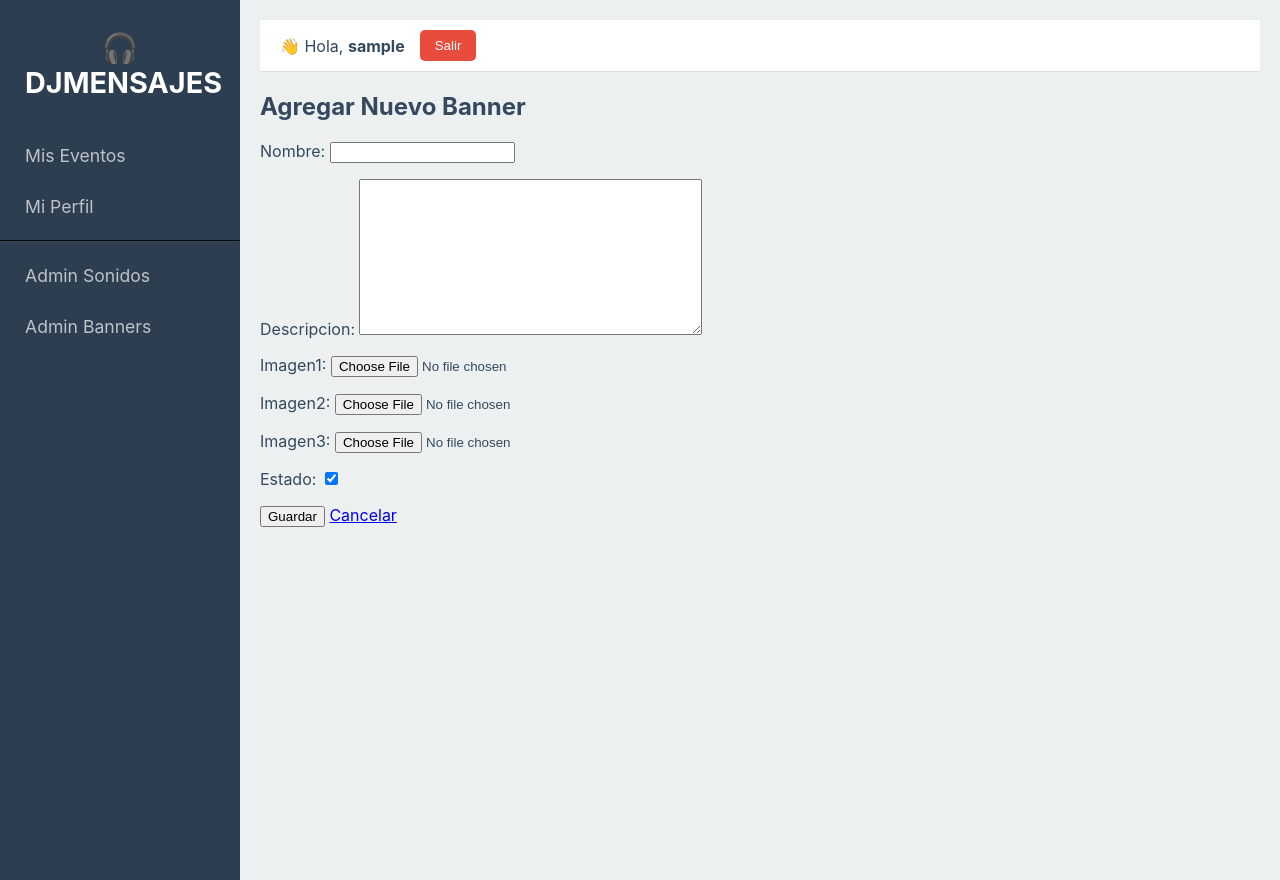
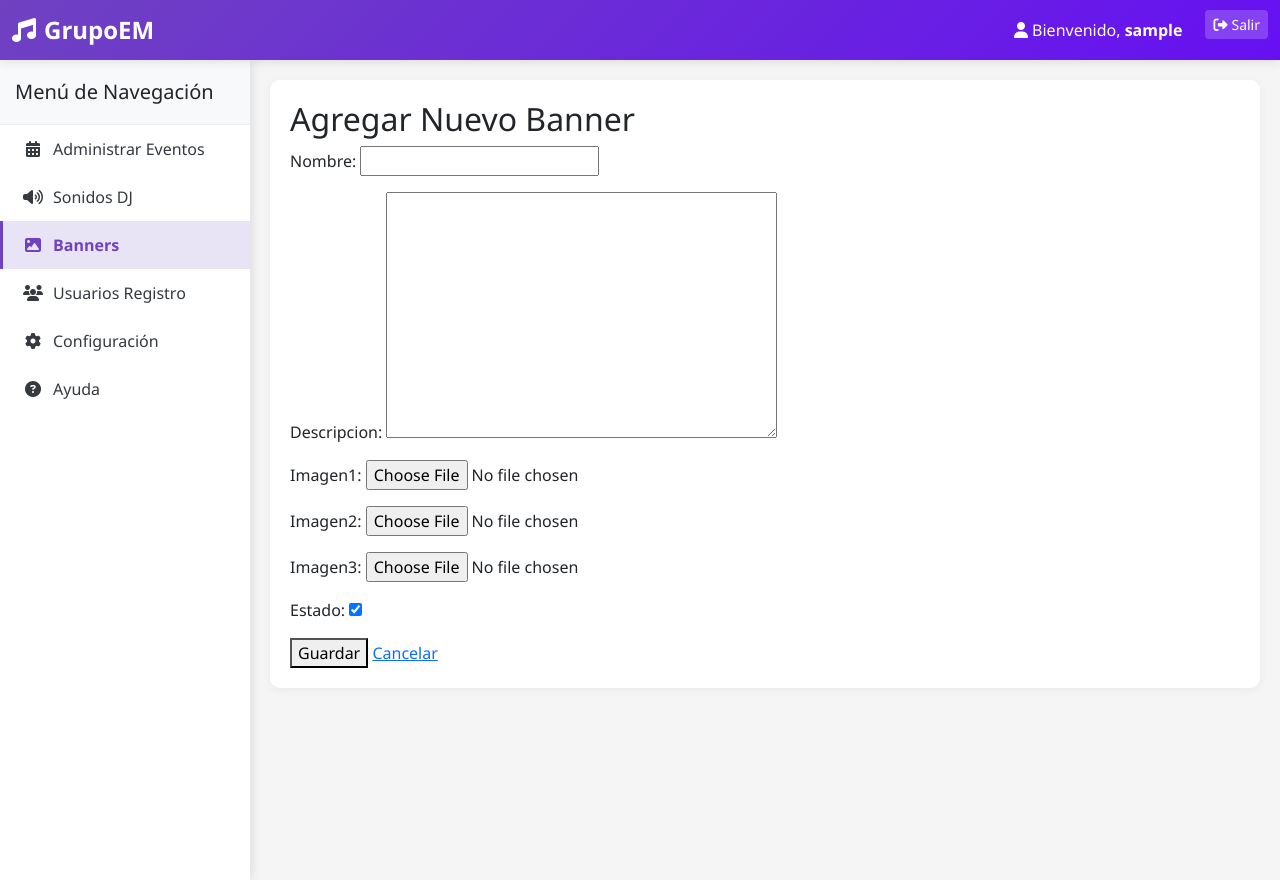
Before and after one commit to Code-Tech-Software/DJMENSAJES, a Django app: page /eventos/banners/nuevo/ in a window 1280 px wide. Run offline with Django 5.2, Linux system fonts and the light colour scheme; the visitor is signed in with stand-in values (Sample User, id 1); some libraries are stand-ins or nearby versions.

Commit message:
empieza el disenos

```diff
--- a/templates/base.html
+++ b/templates/base.html
@@ -4,208 +4,353 @@
     <meta charset="UTF-8">
     <meta name="viewport" content="width=device-width, initial-scale=1.0">
     <title>{% block title %}DJMENSAJES{% endblock %}</title>
-
+    <!-- Bootstrap 5 CSS -->
+    <link href="https://cdn.jsdelivr.net/npm/bootstrap@5.3.0-alpha1/dist/css/bootstrap.min.css" rel="stylesheet">
+    <!-- Font Awesome para iconos -->
+    <link rel="stylesheet" href="https://cdnjs.cloudflare.com/ajax/libs/font-awesome/6.4.0/css/all.min.css">
     <style>
-        /* --- Reset Básico y Fuentes --- */
         :root {
-            --primary-color: #2c3e50; /* Azul oscuro */
-            --secondary-color: #3498db; /* Azul brillante */
-            --light-gray: #ecf0f1;
-            --text-color: #34495e;
-            --sidebar-width: 240px;
+            --primary-color: #6f42c1;
+            --secondary-color: #6610f2;
+            --dark-color: #343a40;
+            --light-color: #f8f9fa;
+            --sidebar-width: 250px;
+            --navbar-height: 60px;
         }
 
         body {
-            margin: 0;
-            font-family: -apple-system, BlinkMacSystemFont, "Segoe UI", Roboto, "Helvetica Neue", Arial, sans-serif;
-            background-color: var(--light-gray);
-            color: var(--text-color);
-            transition: margin-left 0.3s ease;
+            font-family: 'Segoe UI', Tahoma, Geneva, Verdana, sans-serif;
+            background-color: #f5f5f5;
+            padding-top: var(--navbar-height);
         }
 
-        /* --- Diseño Principal (Sidebar + Contenido) --- */
-        .sidebar {
-            height: 100%;
-            width: var(--sidebar-width);
+        /* Navbar styles */
+        .navbar-custom {
+            background: linear-gradient(135deg, var(--primary-color), var(--secondary-color));
+            box-shadow: 0 2px 10px rgba(0, 0, 0, 0.1);
+            height: var(--navbar-height);
             position: fixed;
-            z-index: 1000;
             top: 0;
             left: 0;
-            background-color: var(--primary-color);
-            overflow-x: hidden;
-            padding-top: 20px;
-            transition: transform 0.3s ease;
+            right: 0;
+            z-index: 1030;
         }
 
+        .navbar-brand {
+            font-weight: 700;
+            font-size: 1.5rem;
+            color: white !important;
+        }
+
+        .navbar-toggler {
+            border: none;
+            color: white;
+        }
+
+        .navbar-toggler:focus {
+            box-shadow: none;
+        }
+
+        .user-info {
+            color: white;
+            margin-right: 15px;
+        }
+
+        .btn-logout {
+            background-color: rgba(255, 255, 255, 0.2);
+            border: none;
+            color: white;
+            transition: all 0.3s;
+        }
+
+        .btn-logout:hover {
+            background-color: rgba(255, 255, 255, 0.3);
+        }
+
+        /* Sidebar styles */
+        .sidebar {
+            position: fixed;
+            top: var(--navbar-height);
+            left: 0;
+            width: var(--sidebar-width);
+            height: calc(100vh - var(--navbar-height));
+            background-color: white;
+            box-shadow: 2px 0 10px rgba(0, 0, 0, 0.1);
+            transition: all 0.3s;
+            z-index: 1020;
+            overflow-y: auto;
+        }
+
+        .sidebar.collapsed {
+            transform: translateX(-100%);
+        }
+
+        .sidebar-header {
+            padding: 20px 15px;
+            border-bottom: 1px solid #eee;
+            background-color: var(--light-color);
+        }
+
+        .sidebar-menu {
+            list-style: none;
+            padding: 0;
+            margin: 0;
+        }
+
+        .sidebar-menu li {
+            margin: 0;
+        }
+
+        .sidebar-menu a {
+            display: flex;
+            align-items: center;
+            padding: 12px 20px;
+            color: var(--dark-color);
+            text-decoration: none;
+            transition: all 0.3s;
+            border-left: 3px solid transparent;
+        }
+
+        .sidebar-menu a:hover {
+            background-color: rgba(111, 66, 193, 0.1);
+            border-left: 3px solid var(--primary-color);
+            color: var(--primary-color);
+        }
+
+        .sidebar-menu a.active {
+            background-color: rgba(111, 66, 193, 0.15);
+            border-left: 3px solid var(--primary-color);
+            color: var(--primary-color);
+            font-weight: 600;
+        }
+
+        .sidebar-menu i {
+            margin-right: 10px;
+            width: 20px;
+            text-align: center;
+        }
+
+        /* Main content */
         .main-content {
             margin-left: var(--sidebar-width);
             padding: 20px;
-            transition: margin-left 0.3s ease;
+            transition: all 0.3s;
         }
 
-        /* --- Estilos del Sidebar --- */
-        .sidebar-header {
-            padding: 10px 25px;
-            text-align: center;
+        .main-content.expanded {
+            margin-left: 0;
         }
 
-        .sidebar-header a {
-            color: white;
-            font-size: 1.8em;
-            text-decoration: none;
-            font-weight: bold;
-        }
+        /* Responsive adjustments */
+        @media (max-width: 992px) {
+            .sidebar {
+                transform: translateX(-100%);
+            }
 
-        .sidebar-nav {
-            list-style: none;
-            padding: 20px 0;
-            margin: 0;
-        }
+            .sidebar.show {
+                transform: translateX(0);
+            }
 
-        .sidebar-nav li a {
-            padding: 15px 25px;
-            text-decoration: none;
-            font-size: 1.1em;
-            color: #bdc3c7;
-            display: block;
-            transition: background-color 0.2s, color 0.2s;
-        }
-
-        .sidebar-nav li a:hover {
-            background-color: var(--secondary-color);
-            color: white;
-        }
-
-        /* --- Estilos del Topbar (Barra Superior) --- */
-        .topbar {
-            background-color: white;
-            padding: 10px 20px;
-            border-bottom: 1px solid #ddd;
-            display: flex;
-            justify-content: space-between;
-            align-items: center;
-            margin-bottom: 20px;
-        }
-
-        .user-info {
-            display: flex;
-            align-items: center;
-            gap: 15px;
-        }
-
-        .user-info form {
-            margin: 0;
-        }
-
-        .user-info button {
-            background-color: #e74c3c;
-            color: white;
-            border: none;
-            padding: 8px 15px;
-            border-radius: 5px;
-            cursor: pointer;
-            transition: background-color 0.2s;
-        }
-
-        .user-info button:hover {
-            background-color: #c0392b;
-        }
-
-        /* --- Botón de Menú (Hamburguesa) --- */
-        .menu-toggle {
-            display: none; /* Oculto en pantallas grandes */
-            font-size: 2em;
-            background: none;
-            border: none;
-            cursor: pointer;
-            color: var(--text-color);
-        }
-
-        /* --- Lógica Responsive --- */
-        @media (max-width: 768px) {
-            .sidebar {
-                transform: translateX(-100%); /* Oculta el sidebar fuera de la pantalla */
-            }
             .main-content {
                 margin-left: 0;
             }
-            .menu-toggle {
-                display: block; /* Muestra el botón en pantallas pequeñas */
-            }
-            /* Clase que se añade con JS para mostrar el sidebar */
-            body.sidebar-open .sidebar {
-                transform: translateX(0);
-            }
+        }
+
+        /* Overlay for mobile */
+        .sidebar-overlay {
+            position: fixed;
+            top: 0;
+            left: 0;
+            right: 0;
+            bottom: 0;
+            background-color: rgba(0, 0, 0, 0.5);
+            z-index: 1015;
+            display: none;
+        }
+
+        .sidebar-overlay.show {
+            display: block;
+        }
+
+        /* Custom card for content */
+        .content-card {
+            background-color: white;
+            border-radius: 10px;
+            box-shadow: 0 2px 10px rgba(0, 0, 0, 0.05);
+            padding: 20px;
+            margin-bottom: 20px;
         }
     </style>
 </head>
 <body>
+    <!-- Navbar -->
+    <nav class="navbar navbar-expand-lg navbar-custom">
+        <div class="container-fluid">
+            <!-- Botón para abrir/cerrar sidebar en móviles -->
+            <button class="navbar-toggler me-2" type="button" id="sidebarToggle">
+                <i class="fas fa-bars"></i>
+            </button>
 
-    <aside class="sidebar">
+            <a class="navbar-brand" href="{% url 'home' %}">
+                <i class="fas fa-music me-2"></i>GrupoEM
+            </a>
+
+            <button class="navbar-toggler" type="button" data-bs-toggle="collapse" data-bs-target="#navbarNav">
+                <i class="fas fa-ellipsis-v"></i>
+            </button>
+
+            <div class="collapse navbar-collapse" id="navbarNav">
+                <ul class="navbar-nav ms-auto">
+                    {% if user.is_authenticated %}
+                    <li class="nav-item">
+                        <span class="user-info nav-link">
+                            <i class="fas fa-user me-1"></i>Bienvenido, <strong>{{ user.username }}</strong>
+                        </span>
+                    </li>
+                    <li class="nav-item">
+                        <form method="post" action="{% url 'logout' %}" class="d-inline">
+                            {% csrf_token %}
+                            <button type="submit" class="btn btn-logout btn-sm">
+                                <i class="fas fa-sign-out-alt me-1"></i>Salir
+                            </button>
+                        </form>
+                    </li>
+                    {% else %}
+                    <li class="nav-item">
+                        <a class="nav-link text-white" href="{% url 'login' %}">
+                            <i class="fas fa-sign-in-alt me-1"></i>Entrar
+                        </a>
+                    </li>
+                    {% endif %}
+                </ul>
+            </div>
+        </div>
+    </nav>
+
+    <!-- Overlay para móviles -->
+    <div class="sidebar-overlay" id="sidebarOverlay"></div>
+
+    <!-- Sidebar -->
+    <div class="sidebar" id="sidebar">
         <div class="sidebar-header">
-            <a href="{% url 'home' %}">🎧 DJMENSAJES</a>
+            <h5 class="mb-0">Menú de Navegación</h5>
         </div>
-        <ul class="sidebar-nav">
-            {% if user.is_authenticated %}
-                <li><a href="{% url 'mis_eventos' %}">Mis Eventos</a></li>
-                <li><a href="#">Mi Perfil</a></li>
-                <hr style="border-color: #34495e;">
-                <li><a href="{% url 'sonidodj_list' %}">Admin Sonidos</a></li>
-                <li><a href="{% url 'banner_list' %}">Admin Banners</a></li>
-            {% else %}
-                <li><a href="{% url 'login' %}">Entrar</a></li>
-                <li><a href="{% url 'registro' %}">Registro</a></li>
-            {% endif %}
+        <ul class="sidebar-menu">
+            <li>
+                <a href="{% url 'mis_eventos' %}" data-page="mis_eventos">
+                    <i class="fas fa-calendar-alt"></i> Administrar Eventos
+                </a>
+            </li>
+            <li>
+                <a href="{% url 'sonidodj_list' %}" data-page="sonidodj_list">
+                    <i class="fas fa-volume-up"></i> Sonidos DJ
+                </a>
+            </li>
+            <li>
+                <a href="{% url 'banner_list' %}" data-page="banner_list">
+                    <i class="fas fa-image"></i> Banners
+                </a>
+            </li>
+            <li>
+                <a href="{% url 'registro' %}" data-page="registro">
+                    <i class="fas fa-users"></i> Usuarios Registro
+                </a>
+            </li>
+            <li>
+                <a href="#" data-page="configuracion">
+                    <i class="fas fa-cog"></i> Configuración
+                </a>
+            </li>
+            <li>
+                <a href="#" data-page="ayuda">
+                    <i class="fas fa-question-circle"></i> Ayuda
+                </a>
+            </li>
         </ul>
-    </aside>
-
-    <div class="main-content">
-        <header class="topbar">
-            <button class="menu-toggle" id="menu-toggle">&#9776;</button> <div class="user-info">
-                {% if user.is_authenticated %}
-                    <span>👋 Hola, <strong>{{ user.username }}</strong></span>
-                    <form method="post" action="{% url 'logout' %}">
-                        {% csrf_token %}
-                        <button type="submit">Salir</button>
-                    </form>
-                {% else %}
-                    <span>¡Bienvenido!</span>
-                {% endif %}
-            </div>
-        </header>
-
-        <main>
-            {% block content %}
-            {% endblock %}
-        </main>
     </div>
 
+    <!-- Main Content -->
+    <div class="main-content" id="mainContent">
+        <div class="content-card">
+            {% block content %}
+            <!-- Aquí irá el contenido específico de cada página -->
+            <h2>Bienvenido al Sistema DJMensajes</h2>
+            <p>Selecciona una opción del menú lateral para comenzar.</p>
+            {% endblock %}
+        </div>
+    </div>
+
+    <!-- Bootstrap JS Bundle with Popper -->
+    <script src="https://cdn.jsdelivr.net/npm/bootstrap@5.3.0-alpha1/dist/js/bootstrap.bundle.min.js"></script>
+    <!-- SweetAlert2 -->
     <script src="https://cdn.jsdelivr.net/npm/sweetalert2@11"></script>
+
     <script>
-        // Script para las alertas de mensajes de Django
-        document.addEventListener("DOMContentLoaded", function() {
+        // Control del sidebar en móviles
+        document.addEventListener('DOMContentLoaded', function() {
+            const sidebar = document.getElementById('sidebar');
+            const sidebarToggle = document.getElementById('sidebarToggle');
+            const sidebarOverlay = document.getElementById('sidebarOverlay');
+            const mainContent = document.getElementById('mainContent');
+
+            // Función para abrir/cerrar sidebar en móviles
+            function toggleSidebar() {
+                sidebar.classList.toggle('show');
+                sidebarOverlay.classList.toggle('show');
+            }
+
+            // Eventos para el botón del sidebar
+            sidebarToggle.addEventListener('click', toggleSidebar);
+            sidebarOverlay.addEventListener('click', toggleSidebar);
+
+            // Cerrar sidebar al hacer clic en un enlace (en móviles)
+            const sidebarLinks = document.querySelectorAll('.sidebar-menu a');
+            sidebarLinks.forEach(link => {
+                link.addEventListener('click', function() {
+                    if (window.innerWidth < 992) {
+                        toggleSidebar();
+                    }
+                });
+            });
+
+            // Función para marcar el elemento activo según la URL
+            function setActiveMenuItem() {
+                const currentUrl = window.location.href;
+                const menuItems = document.querySelectorAll('.sidebar-menu a');
+
+                menuItems.forEach(item => {
+                    // Remover clase active de todos los elementos
+                    item.classList.remove('active');
+
+                    // Verificar si la URL actual contiene la URL del enlace
+                    if (currentUrl.includes(item.getAttribute('href'))) {
+                        item.classList.add('active');
+                    }
+                });
+
+                // Si no hay ningún elemento activo y estamos en la página principal,
+                // marcar el primer elemento como activo
+                const activeItems = document.querySelectorAll('.sidebar-menu a.active');
+                if (activeItems.length === 0 && currentUrl.includes('home')) {
+                    menuItems[0].classList.add('active');
+                }
+            }
+
+            // Llamar a la función cuando se carga la página
+            setActiveMenuItem();
+
+            // SweetAlert para mensajes
             {% if messages %}
                 {% for message in messages %}
                     Swal.fire({
                         icon: "{% if message.tags == 'success' %}success{% elif message.tags == 'error' %}error{% elif message.tags == 'warning' %}warning{% else %}info{% endif %}",
                         title: "{{ message|escapejs }}",
                         showConfirmButton: false,
-                        timer: 2500,
-                        toast: true,
-                        position: 'top-end'
+                        timer: 2000
                     });
                 {% endfor %}
             {% endif %}
-
-            // Script para el menú responsive
-            const menuToggle = document.getElementById('menu-toggle');
-            if (menuToggle) {
-                menuToggle.addEventListener('click', function() {
-                    document.body.classList.toggle('sidebar-open');
-                });
-            }
         });
     </script>
-
 </body>
 </html>
```
